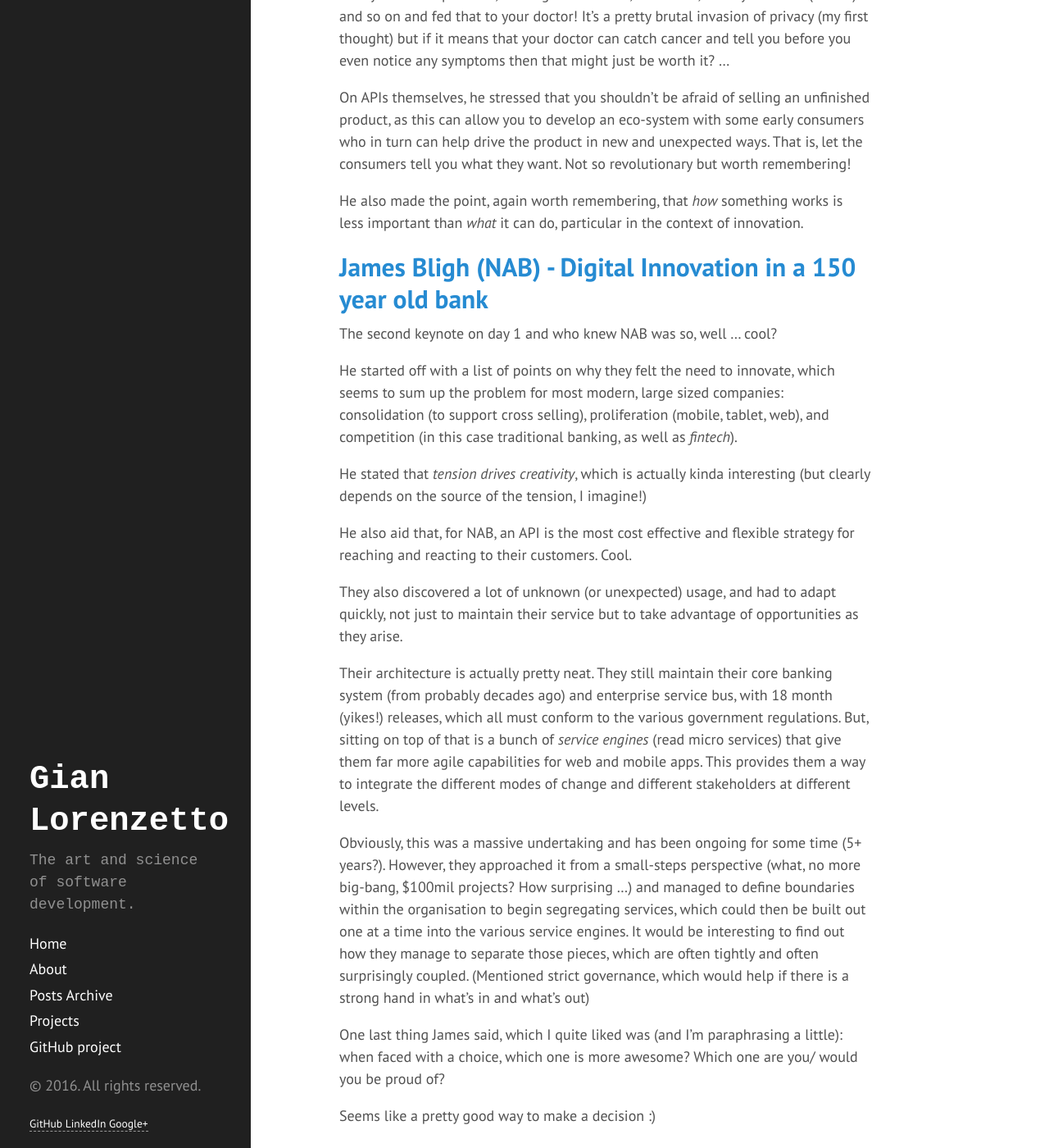
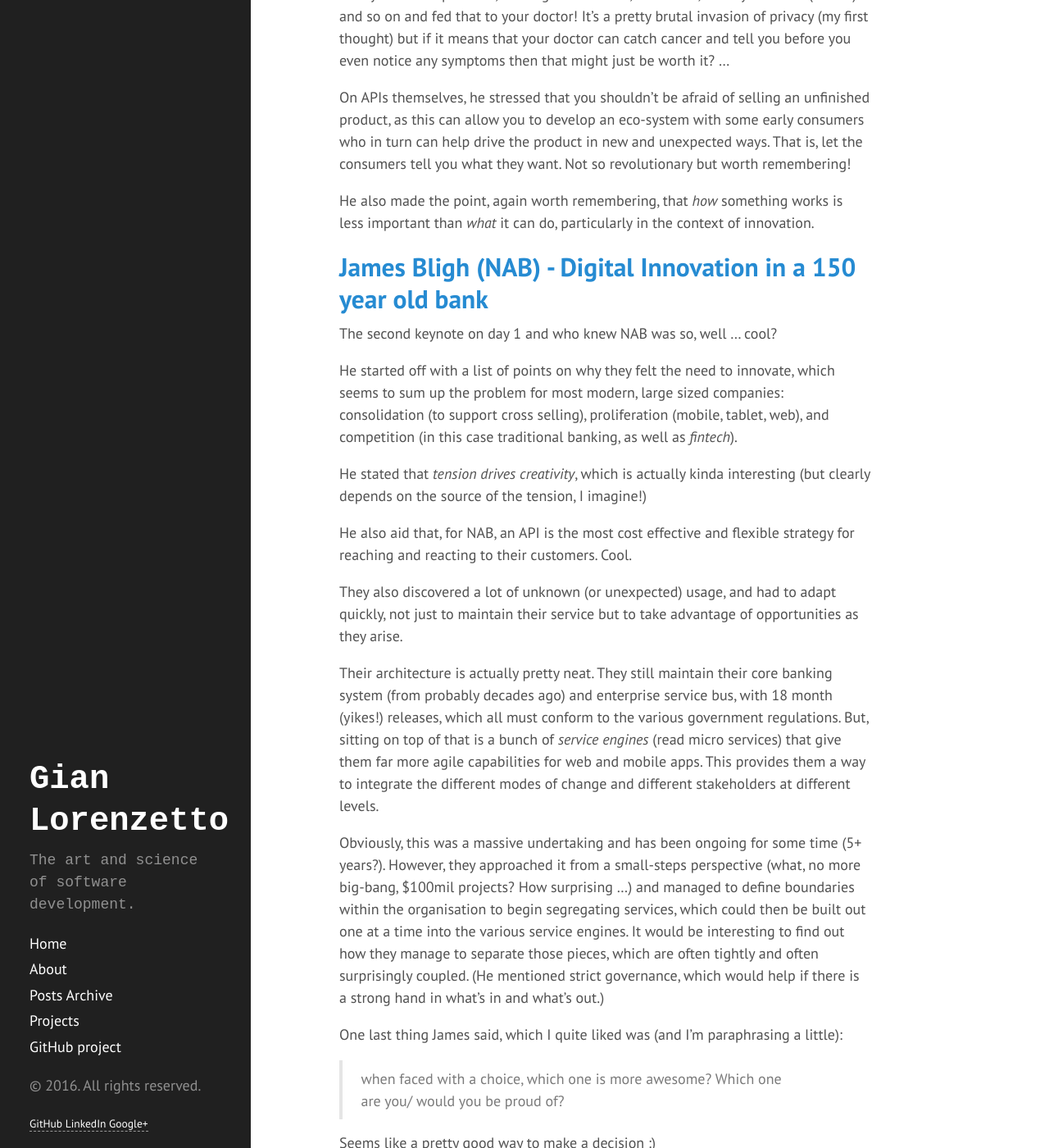
Before and after one commit to GianLorenzetto/GianLorenzetto.github.io-www, a Jekyll site: the page built from _posts/2016-03-10-apidays-2016-highlights.md, in a window 1280 px wide and 1400 px high, scrolled down 654 px. Shown: the whole window at 82% size. Built offline with Jekyll 4.4.1, drawn with Linux system fonts in a browser that asks for light colours; some of the changed text lies outside the part shown.

Commit message:
Typos and grammer.

```diff
--- a/_posts/2016-03-10-apidays-2016-highlights.md
+++ b/_posts/2016-03-10-apidays-2016-highlights.md
@@ -16,13 +16,13 @@
 
 This was the first keynote on day one and kicked things off with some interesting thinking around innovation, what it is, what it means and how it can challenge older / larger organisations who have operated in the same way for a long time.
 
-He discussed how companies, in the context of innovation, should embrace _horizontal thinking_. The example being that of Fosters (a large brewer) should be investing heavily in auto-driving cares. Pretty funny, but also pretty savvy and set the tone for a number of examples of how innovation can come through the connection of devices we never would have considered.
+He discussed how companies, in the context of innovation, should embrace _horizontal thinking_. The example being that of Fosters, a large brewing company and that they should be investing heavily in auto-driving cars :) Pretty funny, but also pretty savvy and set the tone for a number of examples of how innovation can come about through the connection of devices we never would have considered.
 
 Another example was that of the connected toilet! Imagine a toilet that actually took your blood pressure, blood glucose levels, heart rate, dietary contents (ewww) and so on and fed that to your doctor! It's a pretty brutal invasion of privacy (my first thought) but if it means that your doctor can catch cancer and tell you before you even notice any symptoms then that might just be worth it? ...
 
 On APIs themselves, he stressed that you shouldn't be afraid of selling an unfinished product, as this can allow you to develop an eco-system with some early consumers who in turn can help drive the product in new and unexpected ways. That is, let the consumers tell you what they want. Not so revolutionary but worth remembering!
 
-He also made the point, again worth remembering, that _how_ something works is less important than _what_ it can do, particular in the context of innovation.
+He also made the point, again worth remembering, that _how_ something works is less important than _what_ it can do, particularly in the context of innovation.
 
 # [James Bligh (NAB) - Digital Innovation in a 150 year old bank](http://au.apidays.io/slides/bligh-nabapi-journey.pdf)
 
@@ -38,9 +38,11 @@
 
 Their architecture is actually pretty neat. They still maintain their core banking system (from probably decades ago) and enterprise service bus, with 18 month (yikes!) releases, which all must conform to the various government regulations. But, sitting on top of that is a bunch of _service engines_ (read micro services) that give them far more agile capabilities for web and mobile apps. This provides them a way to integrate the different modes of change and different stakeholders at different levels.
 
-Obviously, this was a massive undertaking and has been ongoing for some time (5+ years?). However, they approached it from a small-steps perspective (what, no more big-bang, $100mil projects? How surprising ...) and managed to define boundaries within the organisation to begin segregating services, which could then be built out one at a time into the various service engines. It would be interesting to find out how they manage to separate those pieces, which are often tightly and often surprisingly coupled. (Mentioned strict governance, which would help if there is a strong hand in what's in and what's out)
+Obviously, this was a massive undertaking and has been ongoing for some time (5+ years?). However, they approached it from a small-steps perspective (what, no more big-bang, $100mil projects? How surprising ...) and managed to define boundaries within the organisation to begin segregating services, which could then be built out one at a time into the various service engines. It would be interesting to find out how they manage to separate those pieces, which are often tightly and often surprisingly coupled. (He mentioned strict governance, which would help if there is a strong hand in what's in and what's out.)
 
-One last thing James said, which I quite liked was (and I'm paraphrasing a little): when faced with a choice, which one is more awesome? Which one are you/ would you be proud of?
+One last thing James said, which I quite liked was (and I'm paraphrasing a little):
+
+>when faced with a choice, which one is more awesome? Which one are you/ would you be proud of?
 
 Seems like a pretty good way to make a decision :)
 
```
